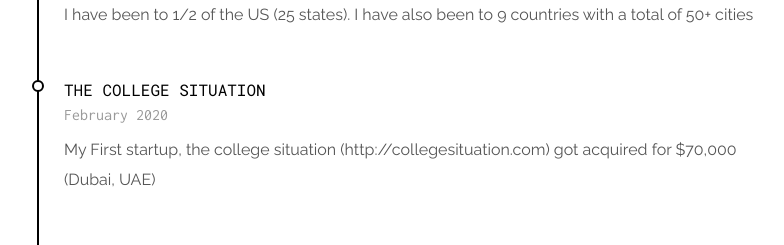
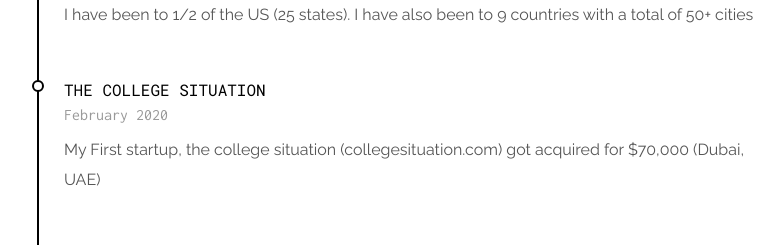
Before and after one commit to favourori/favourori.github.io, a plain HTML site: page index.html in a window 1280 px wide. Shown: the part 2160-2405 px from the top of the page, without its empty margins (48-832 px from the left). Drawn offline with Linux system fonts and the light colour scheme.

Commit message:
updated fun fact

```diff
--- a/index.html
+++ b/index.html
@@ -193,7 +193,7 @@ I have been to 1/2 of the US (25 states). I have also been to 9 countries with a
         <p class="resume-list__block-title">The College Situation</p>
         <p class="resume-list__block-date">February 2020</p>
         <p>
-         My First startup, the college situation (http://collegesituation.com) got acquired for $70,000 (Dubai, UAE)
+         My First startup, the college situation (collegesituation.com) got acquired for $70,000 (Dubai, UAE)
         </p>
       </div>
 
```
